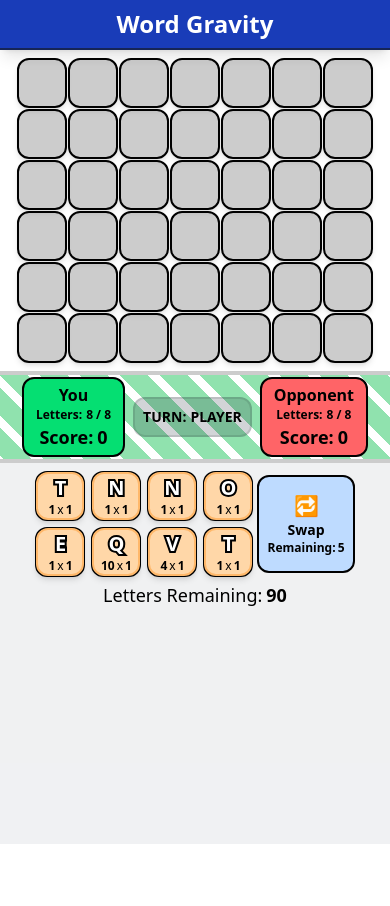
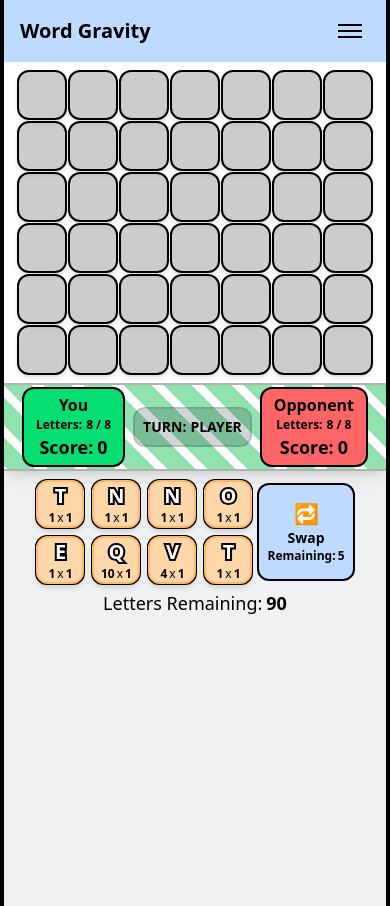
Before and after one commit to xandwr/word-gravity-pure, a SvelteKit app: page / in a window 390 px wide. Before the commit the page ends 844 px from the top, so only its background shows below. Built offline with nearby package versions, Linux system fonts and the light colour scheme; no server answers.

Commit message:
Header bar layout and leaderboard page

```diff
--- a/src/components/headerBar.svelte
+++ b/src/components/headerBar.svelte
@@ -1,8 +1,35 @@
 <script>
+    let menuOpen = $state(false);
 </script>
 
-<header
-    class="flex flex-col items-center bg-blue-800 text-white p-2 sm:p-3 border-b-2 sm:border-b-4 border-blue-950 shadow-lg"
->
-    <h1 class="font-bold text-2xl sm:text-3xl md:text-4xl">Word Gravity</h1>
+<header class="bg-blue-200 flex items-center justify-between p-4">
+    <h1 class="text-xl font-bold">Word Gravity</h1>
+
+    <!-- hamburger button -->
+    <button
+        class="md:hidden flex flex-col justify-center gap-1 p-2 hover:bg-blue-300 rounded"
+        onclick={() => (menuOpen = !menuOpen)}
+        aria-label="Toggle menu"
+    >
+        <span class="w-6 h-0.5 bg-black"></span>
+        <span class="w-6 h-0.5 bg-black"></span>
+        <span class="w-6 h-0.5 bg-black"></span>
+    </button>
+
+    <!-- desktop nav -->
+    <nav class="hidden md:flex gap-4">
+        <a href="/" class="hover:underline">Play</a>
+        <a href="/leaderboard" class="hover:underline">Leaderboard</a>
+    </nav>
 </header>
+
+<!-- mobile dropdown -->
+{#if menuOpen}
+    <nav
+        class="md:hidden flex flex-col bg-blue-100 border-t border-blue-300 p-4 gap-2"
+    >
+        <a href="/" class="hover:underline">Home</a>
+        <a href="/" class="hover:underline">Leaderboard</a>
+        <a href="/" class="hover:underline">Daily</a>
+    </nav>
+{/if}
--- a/src/routes/+layout.svelte
+++ b/src/routes/+layout.svelte
@@ -5,6 +5,7 @@
 <script lang="ts">
 	import "../app.css";
 	import favicon from "$lib/assets/favicon.svg";
+	import HeaderBar from "../components/headerBar.svelte";
 
 	let { children } = $props();
 </script>
@@ -13,4 +14,7 @@
 	<link rel="icon" href={favicon} />
 </svelte:head>
 
-{@render children()}
+<main class="max-w-4xl m-auto border-x-4">
+	<HeaderBar />
+	{@render children()}
+</main>
--- a/src/routes/+page.svelte
+++ b/src/routes/+page.svelte
@@ -8,12 +8,9 @@
     import { gameState, HAND_CONFIG } from "$lib/game/state.svelte";
     import PlayerInfoPanel from "../components/playerInfoPanel.svelte";
     import { PLAYER_COLORS } from "$lib/game/constants";
-    import HeaderBar from "../components/headerBar.svelte";
 </script>
 
-<main class="flex flex-col min-h-screen overflow-x-hidden">
-    <HeaderBar />
-
+<div class="flex flex-col min-h-screen overflow-x-hidden">
     {#if gameState.isGameOver}
         <div
             class="fixed inset-0 bg-black/60 flex items-center justify-center z-50"
@@ -55,7 +52,7 @@
         </div>
 
         <div
-            class="relative flex justify-center px-2 py-0.5 border-y-4 border-black/20 overflow-hidden"
+            class="relative flex justify-center px-2 py-0.5 border-y-2 border-black/30 overflow-hidden shadow-lg"
         >
             <!-- animated caution-tape background -->
             <div
@@ -94,7 +91,7 @@
             </div>
         </div>
     </div>
-</main>
+</div>
 
 <style>
     @keyframes bannerScroll {
--- /dev/null
+++ b/src/routes/leaderboard/+page.svelte
@@ -0,0 +1,7 @@
+<script>
+
+</script>
+
+<div>
+    Leaderboard
+</div>
```
